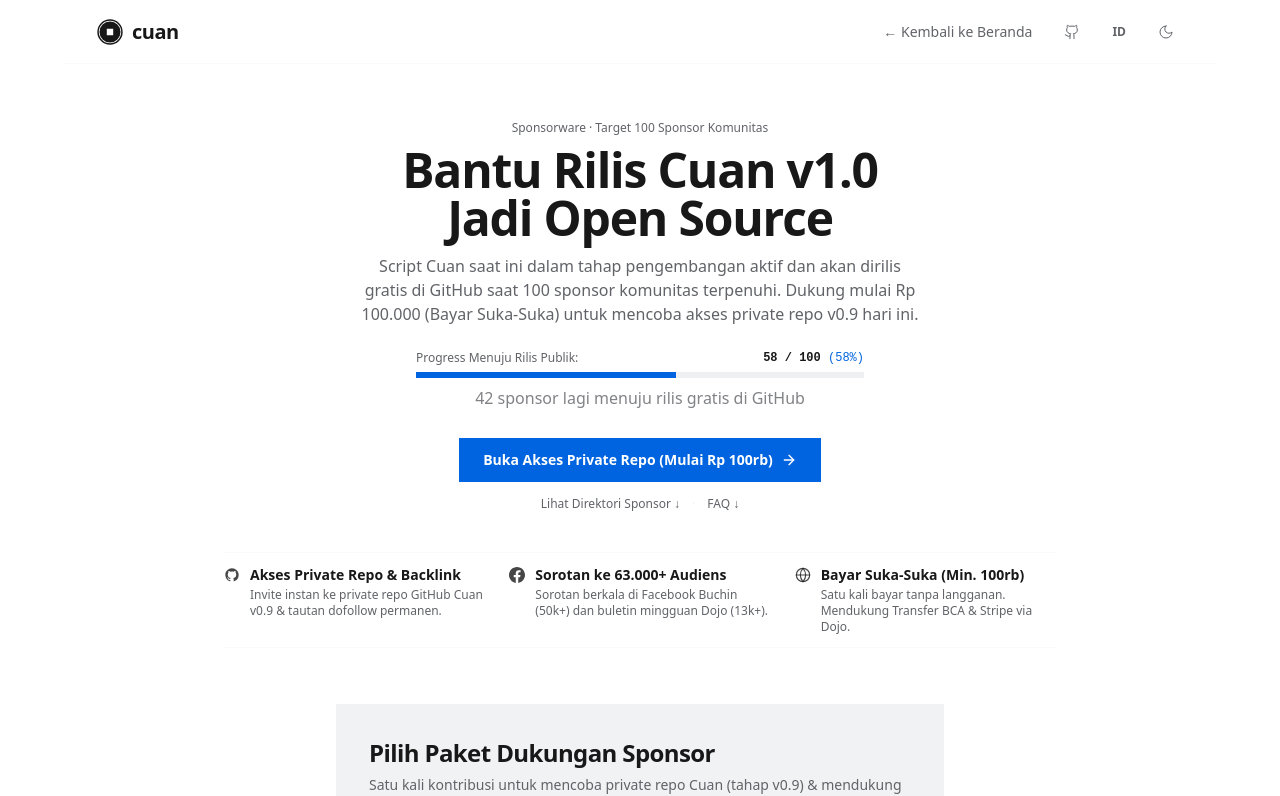
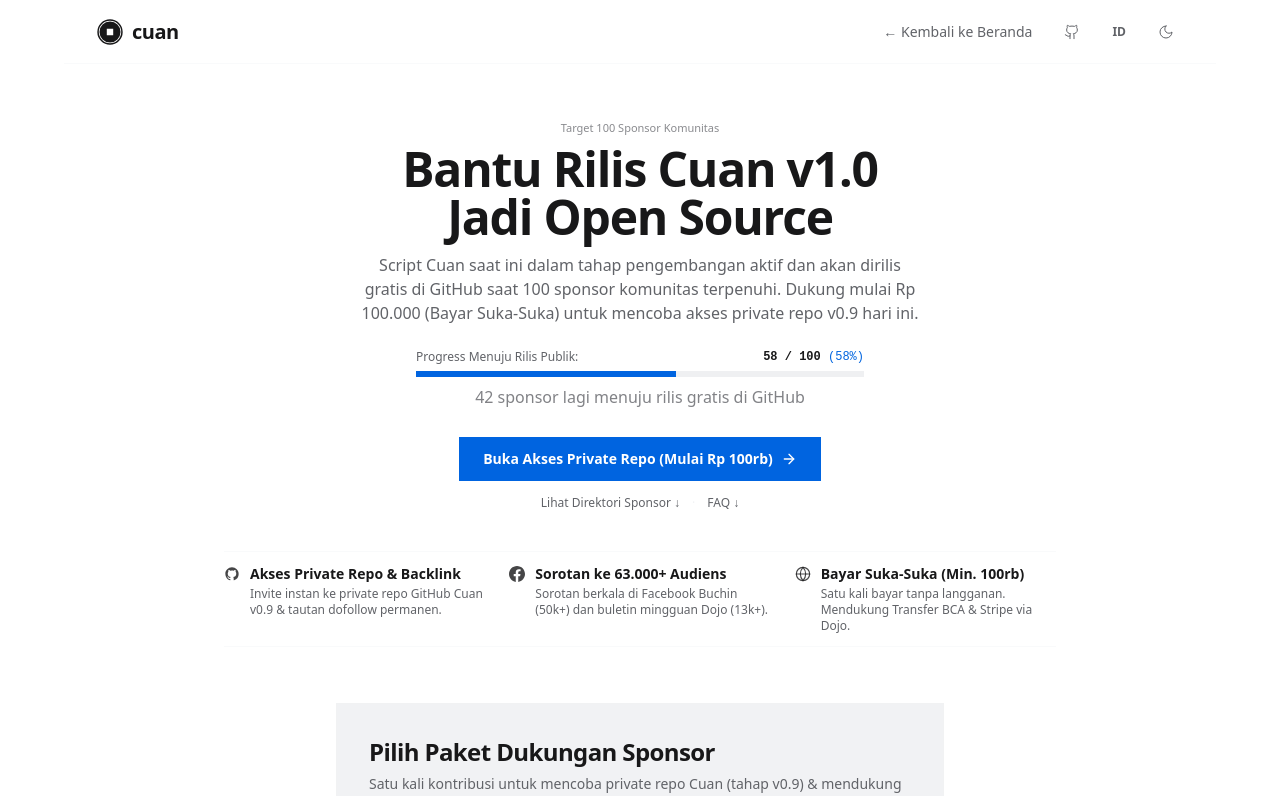
Before and after one commit to buchin/cuan-landing, a React (Vite) app: page /sponsor in a window 1280 px wide. Shown: the top 796 px of the page. Built offline with nearby package versions, Linux system fonts and the light colour scheme; no server answers.

Commit message:
style(hero): tone down overline to subtle 11px micro-label without redundancy

```diff
--- a/src/features/sponsorship/components/SponsorHero.tsx
+++ b/src/features/sponsorship/components/SponsorHero.tsx
@@ -25,8 +25,8 @@ export function SponsorHero({
     <>
       {/* Hero Section (Calm Things 3 / Bear Notes Canvas) */}
       <section className="mx-auto max-w-3xl px-4 pt-10 pb-8 text-center sm:px-8 sm:pt-14 sm:pb-10">
-        <p className="text-2xs sm:text-xs font-medium text-muted-foreground mb-2.5 tracking-normal">
-          {t('Sponsorware · Target 100 Sponsor Komunitas')}
+        <p className="text-[11px] font-medium text-muted-foreground/75 mb-2">
+          {t('Target 100 Sponsor Komunitas')}
         </p>
 
         <h1 className="font-display text-2xl sm:text-4xl md:text-5xl font-bold tracking-tight text-foreground text-balance leading-tight">
```
